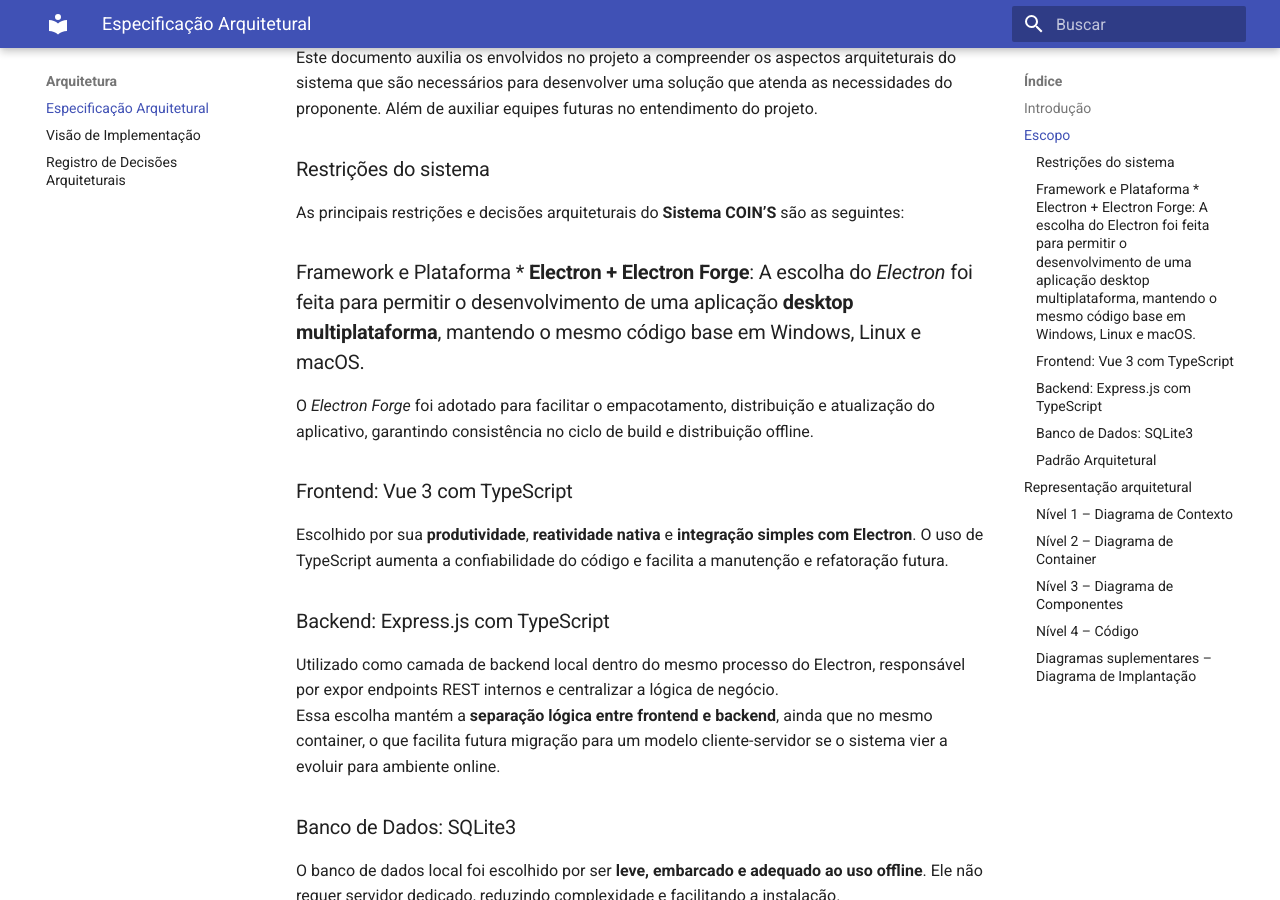
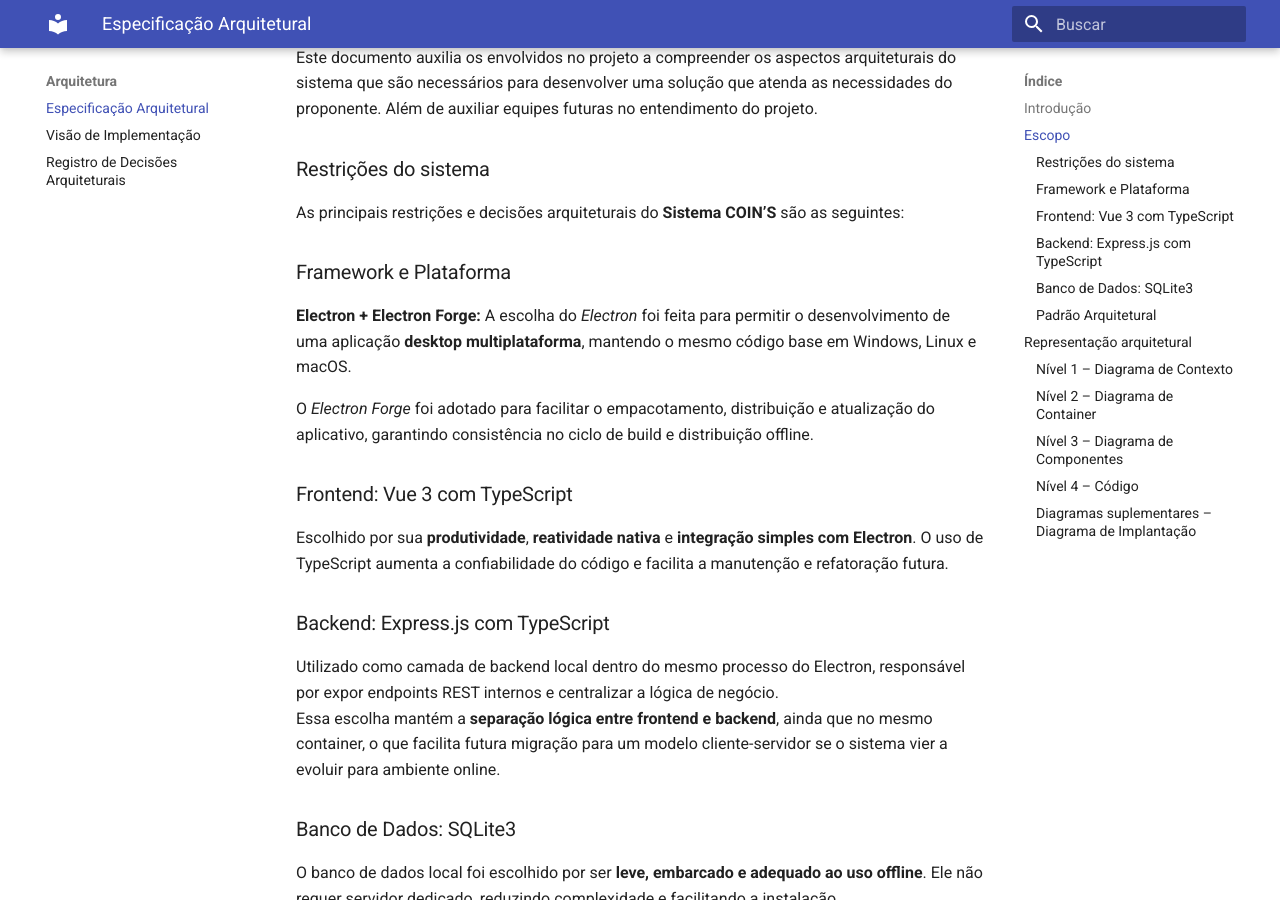
Before and after one commit to NES-Contabilidade-Integrada/doc-coins2026.1, an MkDocs documentation site: the page built from docs/arquitetura/especificacao-arquitetural.md, in a window 1280 px wide and 900 px high, scrolled down 1642 px. Built offline with MkDocs 1.6.1 and Material for MkDocs 9.7.7, drawn with Linux system fonts in a browser that asks for light colours.

Commit message:
Fix formatting for 'Framework e Plataforma' section in architecture doc

```diff
--- a/docs/arquitetura/especificacao-arquitetural.md
+++ b/docs/arquitetura/especificacao-arquitetural.md
@@ -55,8 +55,11 @@ Este documento auxilia os envolvidos no projeto a compreender os aspectos arquit
 ### Restrições do sistema
 As principais restrições e decisões arquiteturais do **Sistema COIN’S** são as seguintes:
 
-### Framework e Plataforma * **Electron \+ Electron Forge**: A escolha do *Electron* foi feita para permitir o desenvolvimento de uma aplicação **desktop multiplataforma**, mantendo o mesmo código base em Windows, Linux e macOS.
-   O *Electron Forge* foi adotado para facilitar o empacotamento, distribuição e atualização do aplicativo, garantindo consistência no ciclo de build e distribuição offline.
+### Framework e Plataforma
+
+**Electron + Electron Forge:** A escolha do *Electron* foi feita para permitir o desenvolvimento de uma aplicação **desktop multiplataforma**, mantendo o mesmo código base em Windows, Linux e macOS.
+
+O *Electron Forge* foi adotado para facilitar o empacotamento, distribuição e atualização do aplicativo, garantindo consistência no ciclo de build e distribuição offline.
 
 ### Frontend: Vue 3 com TypeScript
 Escolhido por sua **produtividade**, **reatividade nativa** e **integração simples com Electron**. O uso de TypeScript aumenta a confiabilidade do código e facilita a manutenção e refatoração futura.
```
